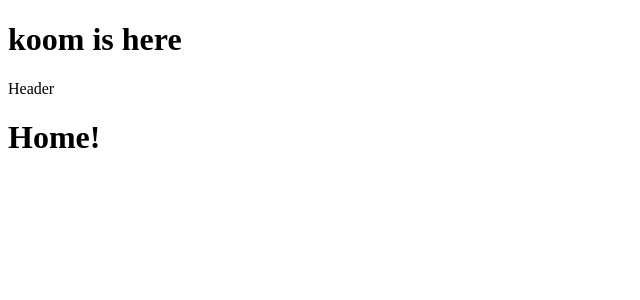
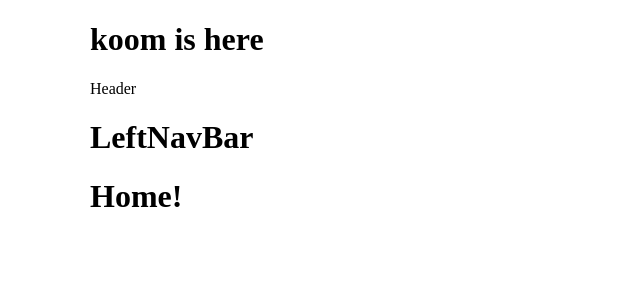
Before and after one commit to zikoom/kooms-day, a React (Create React App) app: page / in a window 1280 px wide. Shown: the top 300 px of the page, without its empty margins (0-640 px from the left). Built offline with nearby package versions, Linux system fonts and the light colour scheme.

Commit message:
app.css 추가

```diff
--- /dev/null
+++ b/src/App.css
@@ -0,0 +1 @@
+html, body {margin-left: 45px; margin-right: 45px; padding: 0px;}
--- a/src/App.js
+++ b/src/App.js
@@ -2,6 +2,9 @@
 
 import { Outlet } from 'react-router-dom';
 import Header from './components/Header'
+import LeftNavBar from './components/LeftNavBar';
+
+import './App.css'
 
 
 
@@ -9,7 +12,8 @@ function App() {
   return (
     <div className="App">
       <h1>koom is here</h1>
-      <Header></Header>
+      <Header />
+      <LeftNavBar />
       <Outlet />
     </div>
   );
--- /dev/null
+++ b/src/components/LeftNavBar.js
@@ -0,0 +1,9 @@
+function LeftNavBar(){
+  return (
+    <div>
+      <h1>LeftNavBar</h1>
+    </div>
+  )
+}
+
+export default LeftNavBar;
```
